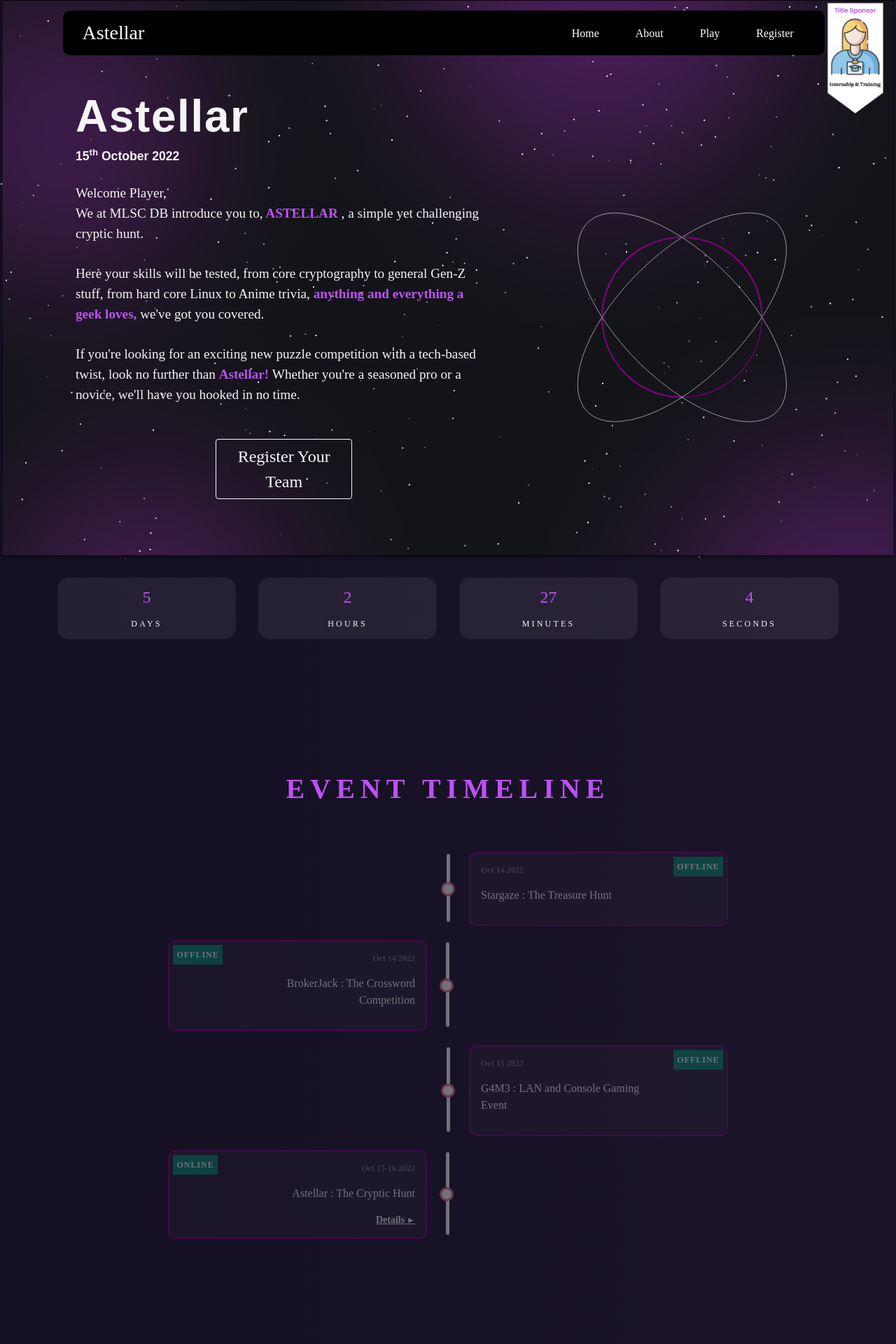
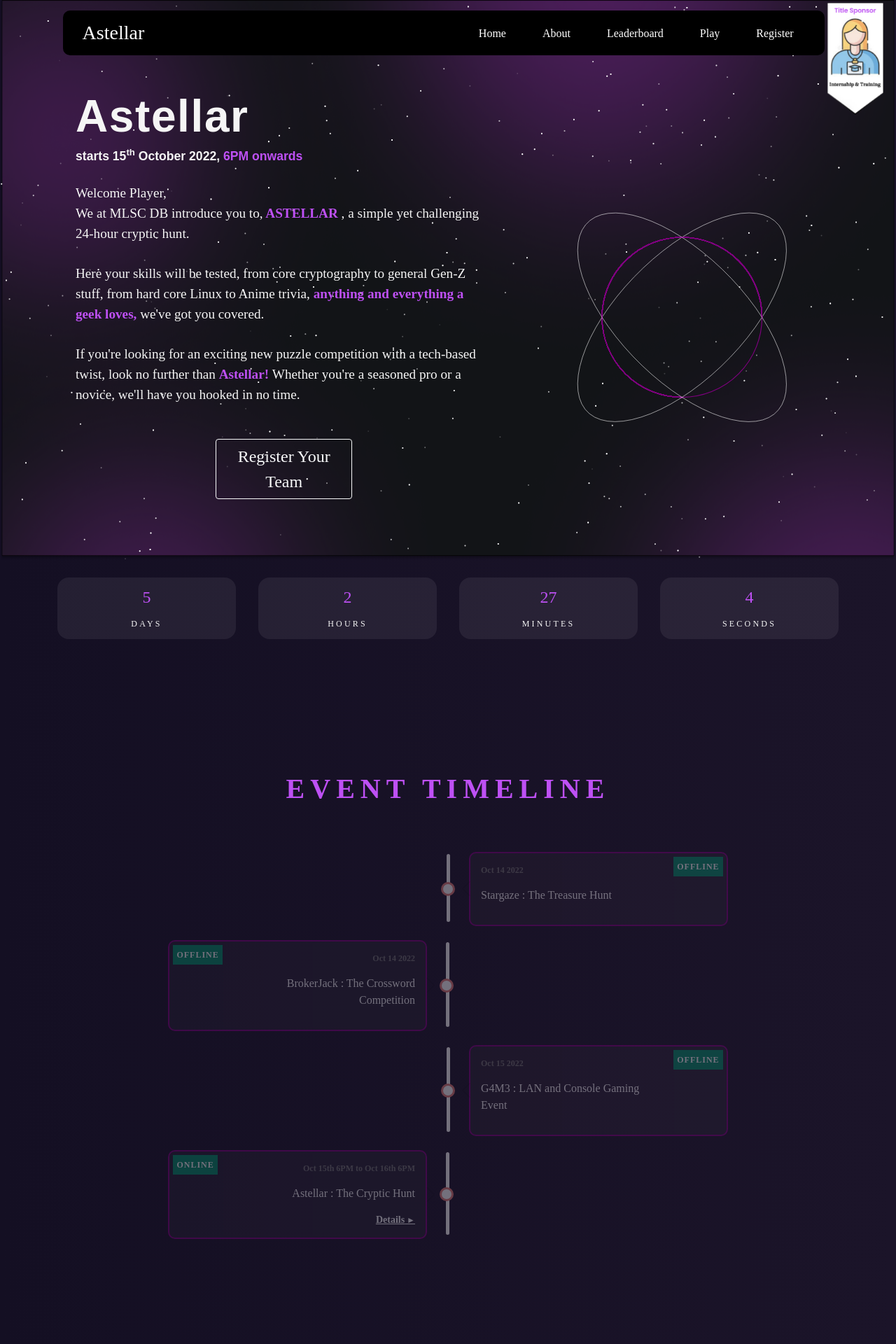
Before and after one commit to MLSC-DB/astellar2022, a React (Create React App) app: page / in a window 1280 px wide. Shown: the top 1920 px of the page at 70% size. Built offline with nearby package versions, Linux system fonts and the light colour scheme.

Commit message:
prod changes
Signed-off-by: shouryade <shourya.de12@gmail.com>

```diff
--- a/src/App.js
+++ b/src/App.js
@@ -25,6 +25,7 @@ import Login from "./components/auth/Login";
 import Profile from "./components/Profile";
 import Admin from "./components/Admin";
 import Level from "./components/play/Level";
+import Leaderboard from "./components/Leaderboard";
 
 function App() {
   const [load, upadateLoad] = useState(true);
@@ -52,11 +53,13 @@ function App() {
 
           <Route path="/about" element={<About />} />
           <Route path="/register" element={<Register />} />
-
+          <Route path="/leaderboard" element={<Leaderboard />} />
           {/* <Route path="/login" element={<Login />} /> */}
           {/* <Route path="/profile" element={<Profile />} /> */}
 
+
           <Route path="/play" element={<Playc />} />
+
 
           <Route path="*" element={<Navigate to="/" />} />
         </Routes>
--- a/src/components/Navbar.js
+++ b/src/components/Navbar.js
@@ -58,15 +58,15 @@ function NavBar() {
               </Nav.Link>
             </Nav.Item>
 
-            {/* <Nav.Item>
+            <Nav.Item>
               <Nav.Link
                 as={Link}
-                to="/no"
+                to="/leaderboard"
                 onClick={() => updateExpanded(false)}
               >
                 Leaderboard
               </Nav.Link>
-            </Nav.Item> */}
+            </Nav.Item>
 
             <Nav.Item>
               <Nav.Link
--- a/src/components/home/Home.js
+++ b/src/components/home/Home.js
@@ -25,12 +25,12 @@ function Home() {
                 Astellar
               </h1>
               <h1 style={{ fontSize: "1.1rem", fontWeight: "600" }}>
-                15<sup>th</sup> October 2022
+               starts 15<sup>th</sup> October 2022, <span className="purple"> 6PM onwards</span>
               </h1>
               <p className="home-about-body">
                 Welcome Player,
                 <br /> We at MLSC DB introduce you to,
-                <b className="purple"> ASTELLAR</b> , a simple yet challenging
+                <b className="purple"> ASTELLAR</b> , a simple yet challenging 24-hour
                 cryptic hunt.
                 <br />
                 <br />
--- a/src/components/home/Timeline.js
+++ b/src/components/home/Timeline.js
@@ -29,7 +29,7 @@ const timelineData = [
   },
   {
     text: "Astellar : The Cryptic Hunt",
-    date: "Oct 15-16 2022",
+    date: "Oct 15th 6PM to Oct 16th 6PM ",
     category: {
       tag: "Online",
       color: "#018f69",
```
